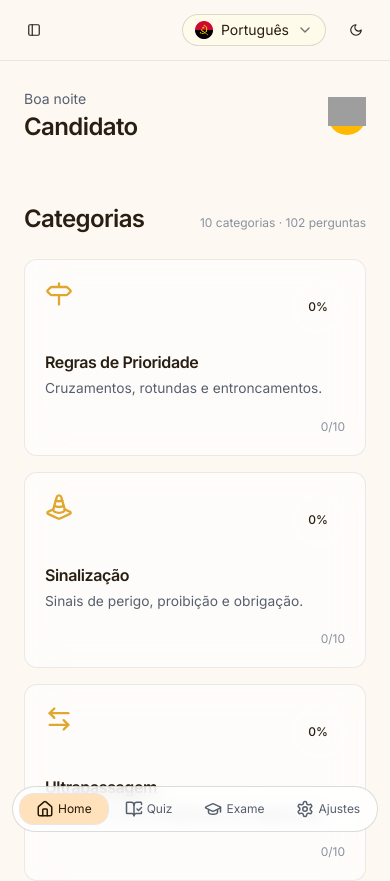
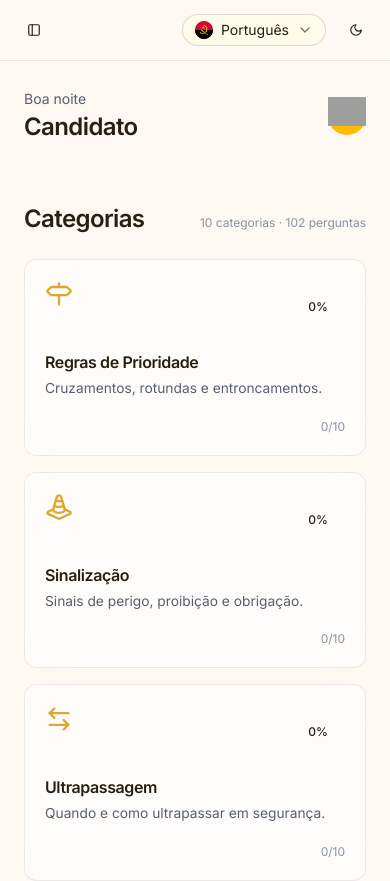
Before and after one commit to makeneto/master-driver, a Next.js app: page / in a window 390 px wide. Shown: the top 881 px of the page. Built offline with nearby package versions, Linux system fonts and the light colour scheme; grey boxes are pictures that could not be loaded.

Commit message:
style: remove unused MobileNav component from layout

```diff
--- a/src/app/layout.tsx
+++ b/src/app/layout.tsx
@@ -5,11 +5,10 @@ import { Toaster } from "sonner"
 import { ReduxProvider } from "@/providers/redux-provider"
 import { ThemeProvider } from "@/providers/theme-provider"
 import { Sidebar } from "@/components/layout/sidebar"
-import { MobileNav } from "@/components/layout/mobile-nav"
 import { HtmlLangSync } from "@/components/layout/html-lang-sync"
 import { cn } from "@/lib/utils"
+import Topbar from "@/components/layout/topbar"
 import "../css/globals.css"
-import Topbar from "@/components/layout/topbar"
 
 const inter = Inter({ subsets: ["latin"], variable: "--font-sans" })
 
@@ -44,8 +43,6 @@ export default function RootLayout({
               </div>
             </div>
 
-            <MobileNav />
-
             <Toaster
               theme="dark"
               position="top-right"
```
